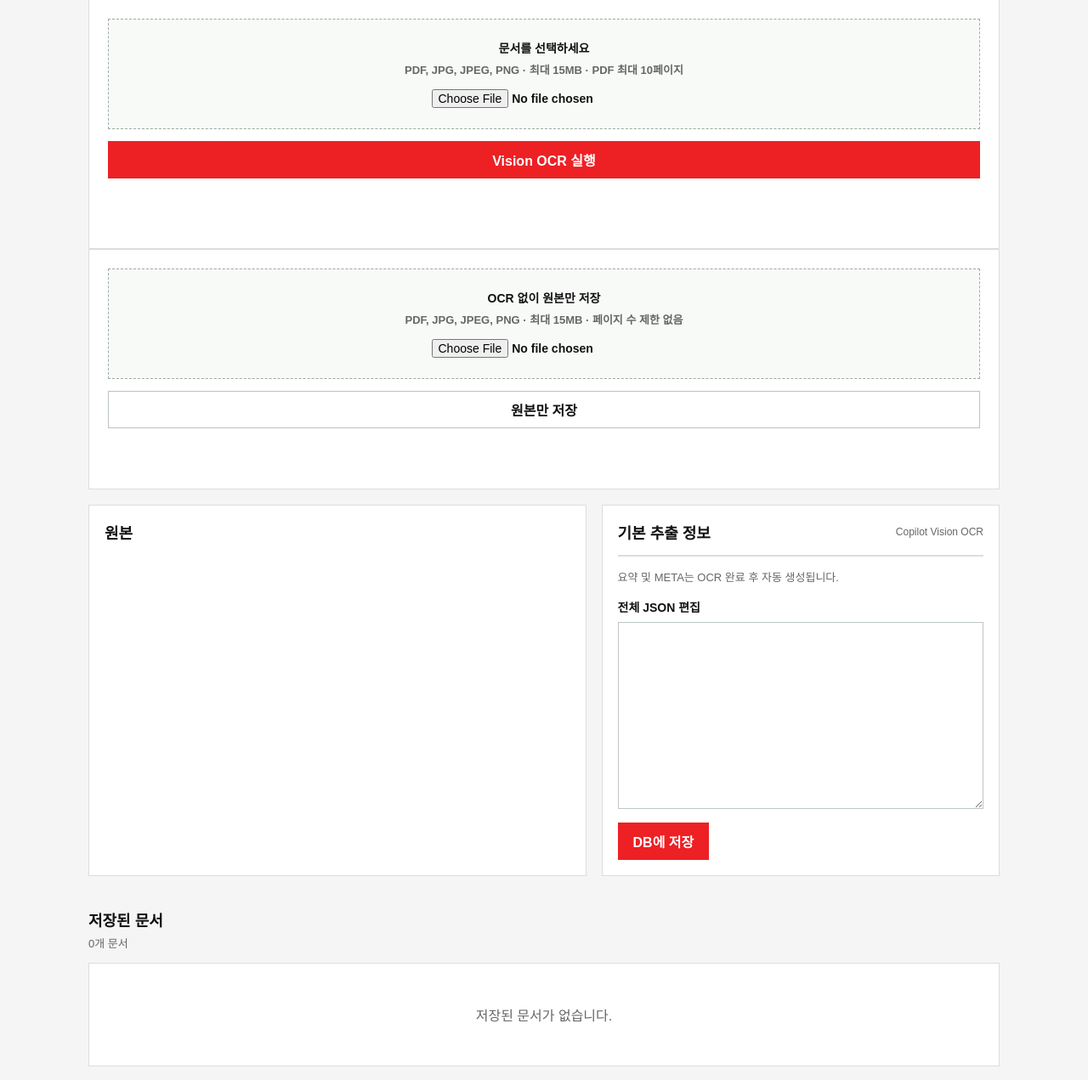
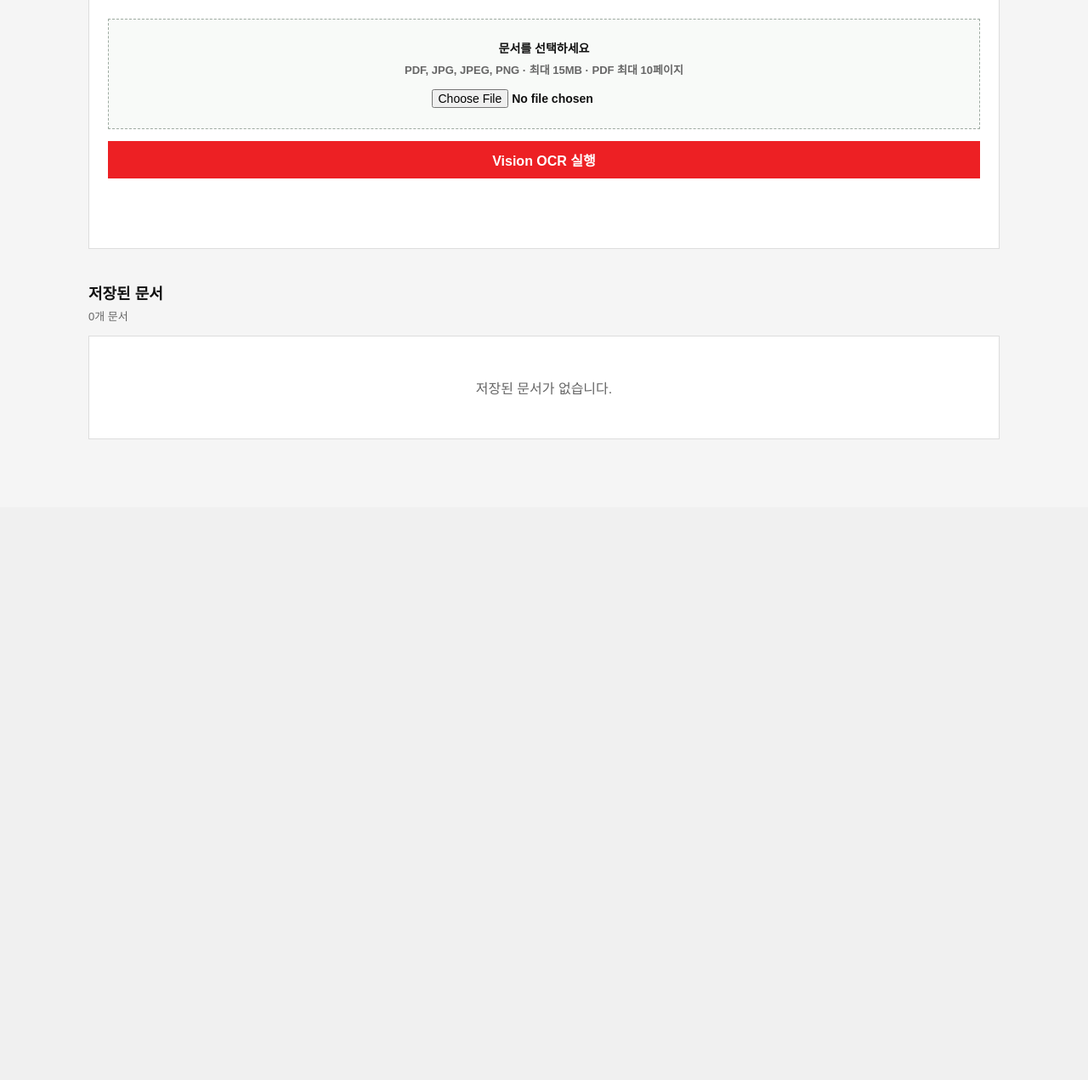
Before and after one commit to kirbyna/Agent, a Flask app: template src/gmail_safe_mcp/templates/documents.html in a window 1280 px wide. Shown: the part 247-1518 px from the top of the page at 85% size. After the commit the page ends 764 px from the top, so only its background shows below. Run offline with Flask 3, Linux system fonts and the light colour scheme; the template is opened without the code that fills it, so the values that code supplies are empty; some web fonts are replaced.

Commit message:
Block OCR upload with security notice and hide extraction workspace

```diff
--- a/src/gmail_safe_mcp/static/app.css
+++ b/src/gmail_safe_mcp/static/app.css
@@ -89,6 +89,7 @@ code { background: var(--success-soft); color: var(--success); padding: 2px 5px;
 .drop-zone span { color: var(--muted); font-size: 13px; }
 .drop-zone input { margin-top: 8px; max-width: 100%; }
 .extraction-workspace { display: grid; gap: 18px; grid-template-columns: minmax(0, 1fr) minmax(340px, .8fr); margin-top: 18px; }
+.extraction-workspace[hidden] { display: none; }
 .original-preview, .extracted-pane { background: var(--surface); border: 1px solid var(--line); min-width: 0; padding: 18px; }
 .panel-title { align-items: center; display: flex; justify-content: space-between; margin-bottom: 14px; }
 .panel-title span { color: var(--muted); font-size: 12px; }
--- a/src/gmail_safe_mcp/static/documents.js
+++ b/src/gmail_safe_mcp/static/documents.js
@@ -6,6 +6,7 @@ const extractedTable = document.querySelector("#extractedTable");
 const enrichmentResult = document.querySelector("#enrichmentResult");
 const metaTable = document.querySelector("#metaTable");
 const copilotTokenDialog = document.querySelector("#copilotTokenDialog");
+const securityBlockedDialog = document.querySelector("#securityBlockedDialog");
 const basePath = document.documentElement.dataset.basePath || "";
 const apiPath = path => `${basePath}${path}`;
 let draft = null;
@@ -67,6 +68,17 @@ async function responseJson(response) {
   return data;
 }
 
+document.querySelector("#documentFile").addEventListener("click", event => {
+  event.preventDefault();
+  securityBlockedDialog.showModal();
+});
+
+documentForm.addEventListener("submit", event => {
+  event.preventDefault();
+  event.stopImmediatePropagation();
+  securityBlockedDialog.showModal();
+});
+
 documentForm.addEventListener("submit", async event => {  event.preventDefault();
   const formData = new FormData(documentForm);
   setDocumentNotice("Vision OCR로 문서를 분석하고 있습니다.");
@@ -107,21 +119,6 @@ documentForm.addEventListener("submit", async event => {  event.preventDefault()
   }
 });
 
-const uploadOnlyForm = document.querySelector("#uploadOnlyForm");
-const uploadOnlyNotice = document.querySelector("#uploadOnlyNotice");
-uploadOnlyForm.addEventListener("submit", async event => {
-  event.preventDefault();
-  const formData = new FormData(uploadOnlyForm);
-  uploadOnlyNotice.textContent = "원본 파일을 저장하고 있습니다.";
-  uploadOnlyNotice.classList.remove("error");
-  try {
-    await responseJson(await fetch(apiPath("/api/documents/upload-only"), { method: "POST", body: formData }));
-    window.location.reload();
-  } catch (error) {
-    uploadOnlyNotice.textContent = error.message;
-    uploadOnlyNotice.classList.add("error");
-  }
-});
 
 jsonEditor.addEventListener("input", () => {
   try { renderBasicTable(JSON.parse(jsonEditor.value)); } catch { /* Keep the last valid table while editing. */ }
--- a/src/gmail_safe_mcp/templates/documents.html
+++ b/src/gmail_safe_mcp/templates/documents.html
@@ -19,16 +19,6 @@
     </label>
     <button class="button primary" type="submit">Vision OCR 실행</button>
     <p id="documentNotice" class="notice progress-status" role="status" aria-live="polite"></p>
-  </form>
-
-  <form id="uploadOnlyForm" class="upload-pane">
-    <label class="drop-zone" for="uploadOnlyFile">
-      <strong>OCR 없이 원본만 저장</strong>
-      <span>PDF, JPG, JPEG, PNG · 최대 15MB · 페이지 수 제한 없음</span>
-      <input id="uploadOnlyFile" name="document" type="file" accept="application/pdf,image/jpeg,image/png" required>
-    </label>
-    <button class="button secondary" type="submit">원본만 저장</button>
-    <p id="uploadOnlyNotice" class="notice" role="status" aria-live="polite"></p>
   </form>
 
   <div id="extractionWorkspace" class="extraction-workspace" hidden>
@@ -77,6 +67,16 @@
   </div>
 </section>
 
+<dialog id="securityBlockedDialog">
+  <form method="dialog">
+    <h2>기능 일시 중지</h2>
+    <p>보안 문제로 기능을 일시 막아두었습니다. 관리자 확인 후 다시 사용할 수 있습니다.</p>
+    <div class="dialog-actions">
+      <button class="button primary" type="submit">확인</button>
+    </div>
+  </form>
+</dialog>
+
 <dialog id="copilotTokenDialog">
   <form id="copilotTokenForm">
     <h2>GitHub Copilot 연결</h2>
--- a/src/gmail_safe_mcp/web.py
+++ b/src/gmail_safe_mcp/web.py
@@ -197,20 +197,6 @@ def create_app() -> Flask:
             return send_file(path, conditional=True)
         except (ValueError, FileNotFoundError):
             return "Not found", 404
-
-    @app.post("/api/documents/upload-only")
-    def upload_document_without_ocr() -> tuple[Any, int] | Any:
-        upload = request.files.get("document")
-        try:
-            staged = documents.stage_upload(upload.filename if upload else "", upload.stream if upload else None)
-            document_id = documents.save_document(
-                staged["draft_id"],
-                staged["original_name"],
-                {"summary": "OCR 없이 원본 파일만 저장되었습니다."},
-            )
-            return jsonify({"id": document_id, "status": "saved"})
-        except (ValueError, FileNotFoundError) as error:
-            return jsonify({"error": str(error)}), 400
 
     @app.post("/api/documents")
     def save_document() -> tuple[Any, int] | Any:
```
